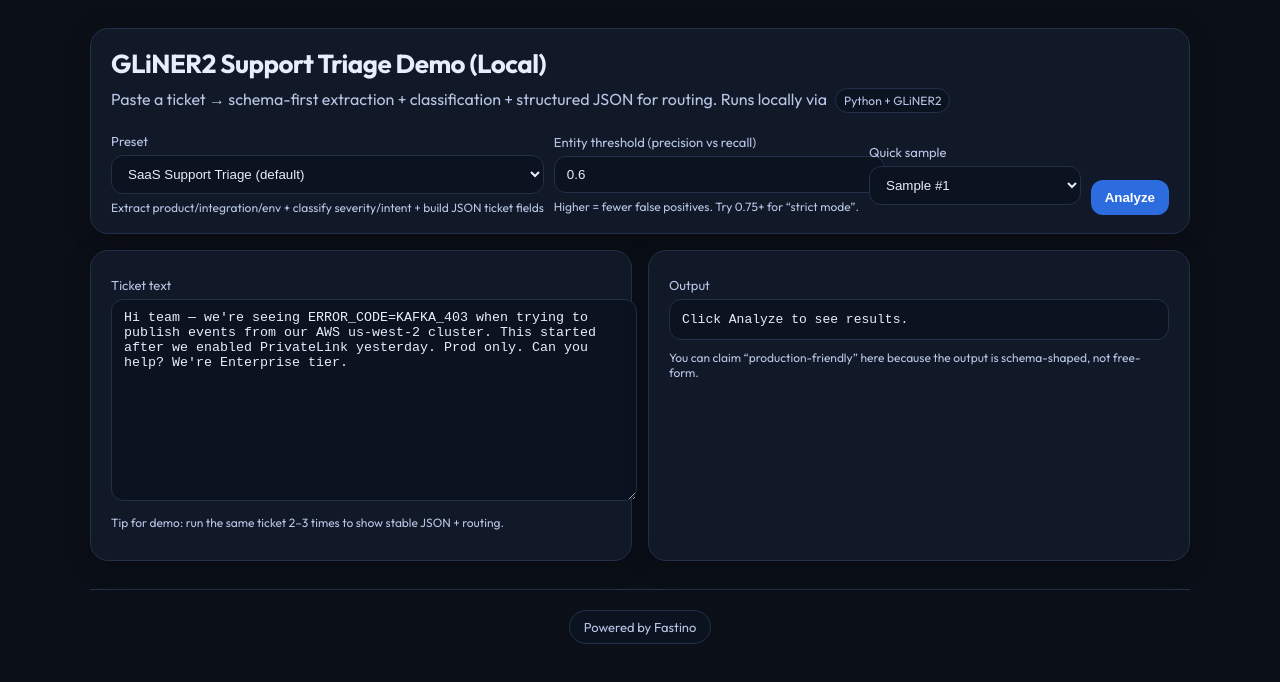
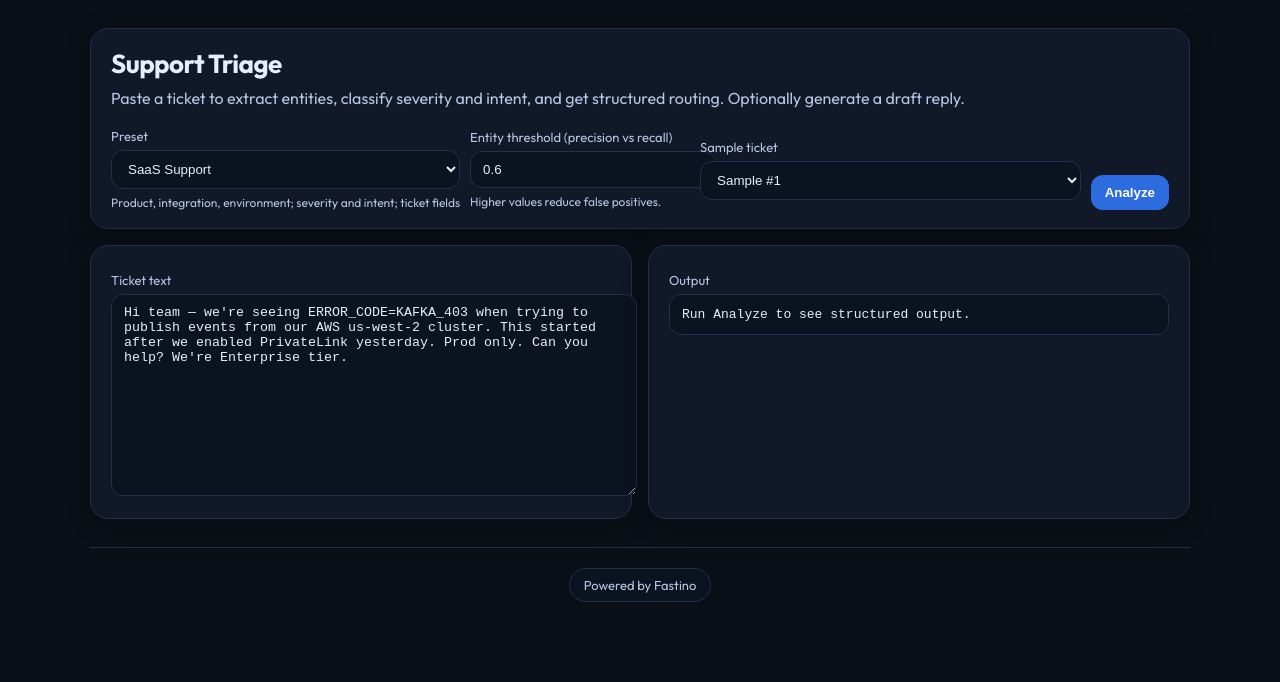
Before and after one commit to vish86/gliner2-support-triage-demo, a Next.js app: page / in a window 1280 px wide. Shown: the top 682 px of the page. Built offline with nearby package versions, Linux system fonts and the light colour scheme.

Commit message:
Enhance UI with memory context display for draft replies, including similar ticket information. Update layout and descriptions for clarity. Add new CSS styles for context presentation.

```diff
--- a/app/globals.css
+++ b/app/globals.css
@@ -124,3 +124,29 @@
   color: #94a3b8;
   font-size: 12px;
 }
+
+.memory-context-box {
+  margin-bottom: 12px;
+  padding: 10px 12px;
+  background: #0f172a;
+  border: 1px solid #334155;
+  border-radius: 10px;
+  font-size: 13px;
+  color: #b7c6e6;
+}
+
+.memory-context-box strong {
+  color: #e6eefc;
+}
+
+.context-preview {
+  margin: 6px 0 0;
+  padding: 8px;
+  font-size: 12px;
+  white-space: pre-wrap;
+  word-break: break-word;
+  background: #0b1220;
+  border-radius: 6px;
+  max-height: 120px;
+  overflow: auto;
+}
--- a/app/layout.tsx
+++ b/app/layout.tsx
@@ -4,8 +4,8 @@
 const outfit = Outfit({ subsets: ["latin"], weight: ["400", "500", "600", "700"] });
 
 export const metadata = {
-  title: "GLiNER2 Support Triage Demo",
-  description: "Local GLiNER2 demo for schema-first extraction & routing"
+  title: "Support Triage",
+  description: "Extract entities, classify tickets, and route with structured output. Draft replies in one click."
 };
 
 export default function RootLayout({ children }: { children: React.ReactNode }) {
--- a/app/page.tsx
+++ b/app/page.tsx
@@ -31,6 +31,9 @@
     tokens_in: number;
     tokens_out: number;
     latency_ms: number;
+    context_used?: boolean;
+    context_preview?: string | null;
+    context_queue?: string | null;
   } | null>(null);
   const [draftErr, setDraftErr] = useState<string | null>(null);
 
@@ -83,10 +86,9 @@
   return (
     <div className="container">
       <div className="card" style={{ marginBottom: 16 }}>
-        <h1>GLiNER2 Support Triage Demo (Local)</h1>
+        <h1>Support Triage</h1>
         <p>
-          Paste a ticket → schema-first extraction + classification + structured JSON for routing. Runs locally via
-          <span className="badge" style={{ marginLeft: 8 }}>Python + GLiNER2</span>
+          Paste a ticket to extract entities, classify severity and intent, and get structured routing. Optionally generate a draft reply.
         </p>
 
         <div className="toolbar">
@@ -121,12 +123,12 @@
               onChange={(e) => setThreshold(parseFloat(e.target.value))}
             />
             <div className="small" style={{ marginTop: 6 }}>
-              Higher = fewer false positives. Try 0.75+ for “strict mode”.
+              Higher values reduce false positives.
             </div>
           </div>
 
           <div style={{ flex: 1 }}>
-            <label>Quick sample</label>
+            <label>Sample ticket</label>
             <select value={text} onChange={(e) => setText(e.target.value)}>
               {sampleOptions.map((s, i) => (
                 <option key={i} value={s}>
@@ -149,23 +151,17 @@
           <label>Ticket text</label>
           <textarea value={text} onChange={(e) => setText(e.target.value)} />
           {err && <p style={{ color: "#ff9aa2", marginTop: 12 }}>{err}</p>}
-          <p className="small" style={{ marginTop: 10 }}>
-            Tip for demo: run the same ticket 2–3 times to show stable JSON + routing.
-          </p>
         </div>
 
         <div className="card">
           <label>Output</label>
-          <pre>{out ? JSON.stringify(out, null, 2) : "Click Analyze to see results."}</pre>
-          <p className="small" style={{ marginTop: 10 }}>
-            You can claim “production-friendly” here because the output is schema-shaped, not free-form.
-          </p>
+          <pre>{out ? JSON.stringify(out, null, 2) : "Run Analyze to see structured output."}</pre>
         </div>
       </div>
 
       {out && (
         <div className="card" style={{ marginTop: 16 }}>
-          <label>Draft reply (LLM)</label>
+          <label>Draft reply</label>
           <button
             type="button"
             onClick={requestDraft}
@@ -178,14 +174,25 @@
           )}
           {draftResult && (
             <div style={{ marginTop: 12 }}>
+              {draftResult.context_used && (
+                <div className="memory-context-box">
+                  <strong>Memory:</strong> 1 similar ticket (same route: {draftResult.context_queue ?? "—"}) was included as context for this draft.
+                  {draftResult.context_preview && (
+                    <details style={{ marginTop: 8 }}>
+                      <summary className="small">Past ticket used</summary>
+                      <pre className="context-preview">{draftResult.context_preview}</pre>
+                    </details>
+                  )}
+                </div>
+              )}
               <pre className="draft-pre">{draftResult.draft}</pre>
               <div className="metrics-box">
                 <p className="small" style={{ marginTop: 8, marginBottom: 4 }}>
-                  LLM: {draftResult.tokens_in} in / {draftResult.tokens_out} out tokens, {draftResult.latency_ms.toFixed(0)} ms
+                  Draft: {draftResult.tokens_in} in / {draftResult.tokens_out} out tokens, {draftResult.latency_ms.toFixed(0)} ms
                 </p>
                 {out?.timings_ms && (
                   <p className="small" style={{ marginBottom: 6 }}>
-                    GLiNER: {out.timings_ms.total.toFixed(0)} ms total (local, no API cost)
+                    Triage: {out.timings_ms.total.toFixed(0)} ms
                   </p>
                 )}
                 <p className="small cost-blurb">
@@ -197,7 +204,7 @@
                     const allLlmPer1k = (estAllLlmIn * inPrice + estAllLlmOut * outPrice) * 1000;
                     const pct = allLlmPer1k > 0 ? Math.round((1 - hybridPer1k / allLlmPer1k) * 100) : 0;
                     return (
-                      <>Est. cost: ${hybridPer1k.toFixed(2)} per 1k tickets (hybrid) vs ~${allLlmPer1k.toFixed(2)} (all-LLM). Cheaper by ~{pct}%.</>
+                      <>Est. ${hybridPer1k.toFixed(2)} per 1k tickets (hybrid) vs ~${allLlmPer1k.toFixed(2)} (LLM-only), ~{pct}% savings.</>
                     );
                   })()}
                 </p>
--- a/lib/schemas.ts
+++ b/lib/schemas.ts
@@ -2,16 +2,16 @@
 
 export const PRESETS: Record<PresetKey, { name: string; description: string }> = {
   saas_support: {
-    name: "SaaS Support Triage (default)",
-    description: "Extract product/integration/env + classify severity/intent + build JSON ticket fields"
+    name: "SaaS Support",
+    description: "Product, integration, environment; severity and intent; ticket fields"
   },
   auth_incident: {
-    name: "Auth / SSO Incident",
-    description: "Focus on SSO, IdP, auth errors, and incident routing"
+    name: "Auth / SSO",
+    description: "SSO, IdP, auth errors, incident routing"
   },
   billing: {
-    name: "Billing / Subscription",
-    description: "Extract plan, invoice IDs, pricing, and billing intent"
+    name: "Billing",
+    description: "Plan, invoice IDs, pricing, billing intent"
   }
 };
 
```
Also changed, not shown: 1 other file (tests, documents, lock files or other folders).
